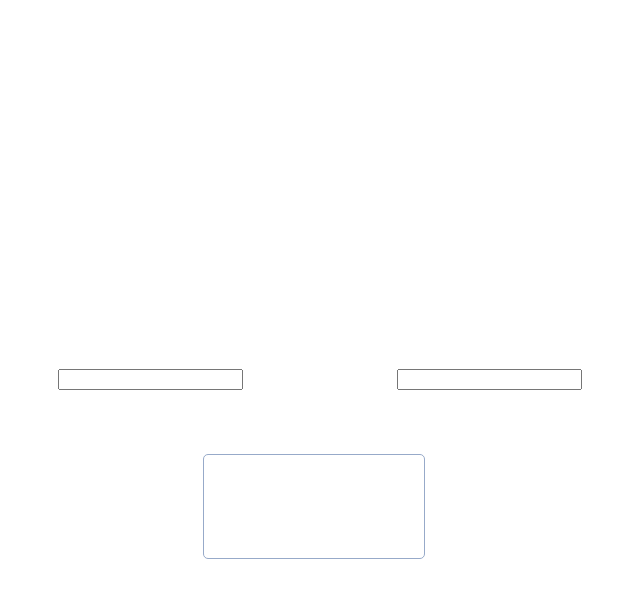
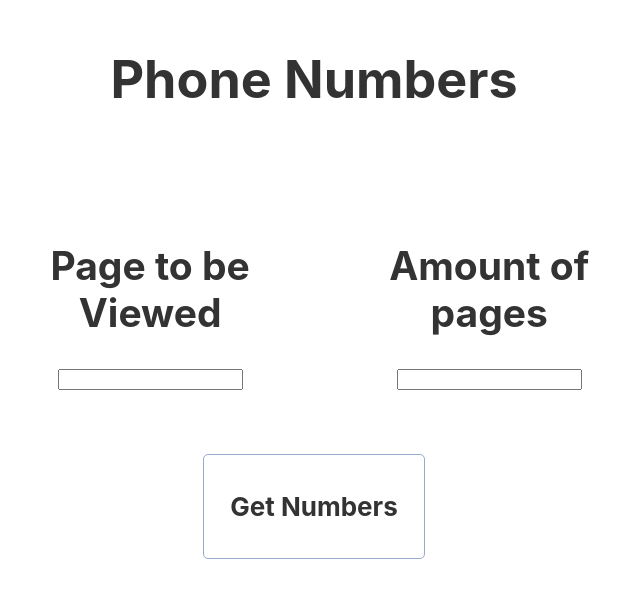
Before and after one commit to wps13/phone-numbers, a React (Create React App) app: page / in a window 1280 px wide. Shown: the part 114-712 px from the top of the page, without its empty margins (326-966 px from the left). Built offline with nearby package versions, Linux system fonts and the light colour scheme.

Commit message:
fix style

```diff
--- a/src/App.css
+++ b/src/App.css
@@ -8,14 +8,14 @@
 }
 
 .App-header {
-  background-color:white;
+  background-color: white;
   min-height: 100vh;
   display: flex;
   flex-direction: column;
   align-items: center;
   justify-content: center;
   font-size: calc(10px + 2vmin);
-  color: white;
+  color: #333;
 }
 
 .App-link {
--- a/src/components/PaginationItem/style.css
+++ b/src/components/PaginationItem/style.css
@@ -14,7 +14,7 @@
 }
 
 .pagination-item.text {
-  width: 80px;
+  min-width: 80px;
 }
 
 @media (min-width: 768px) {
```
